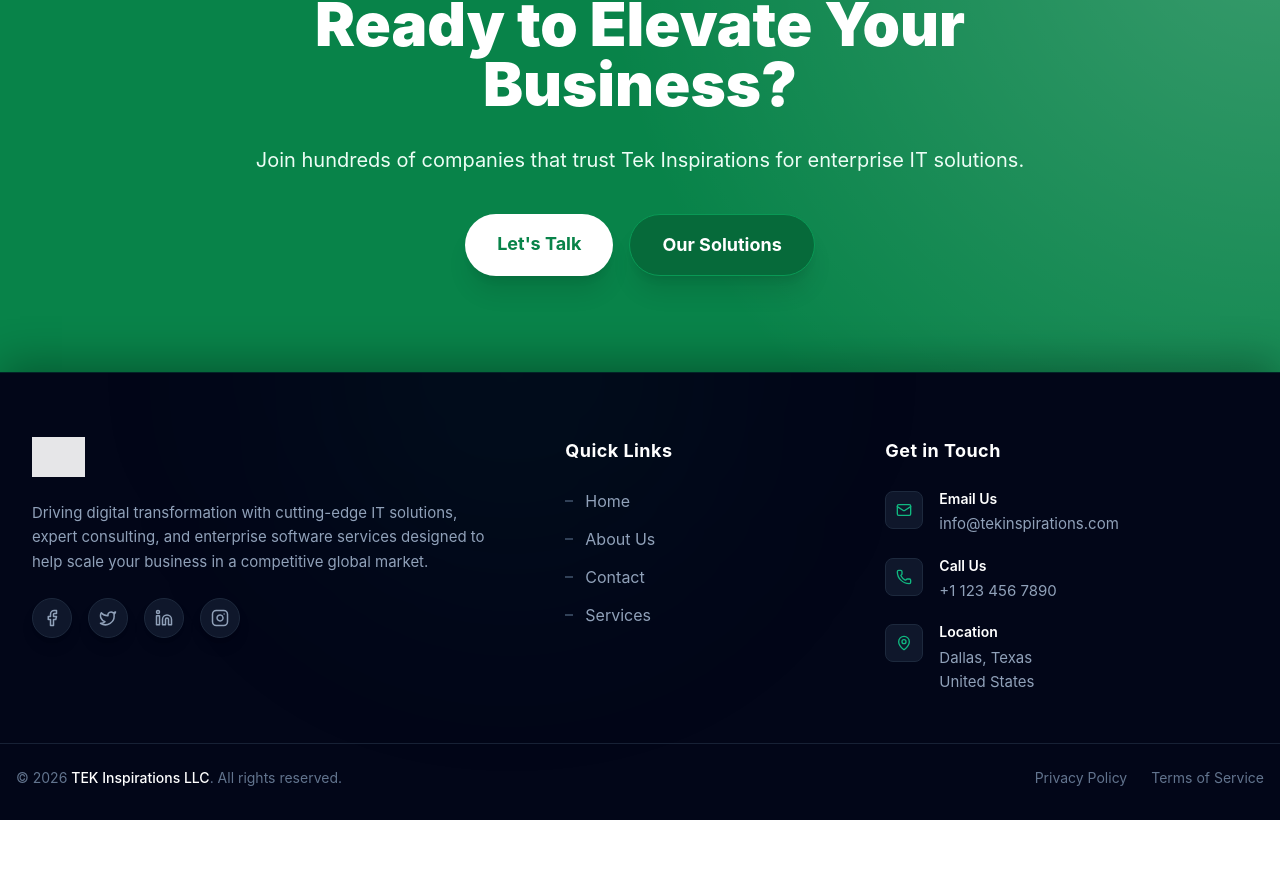
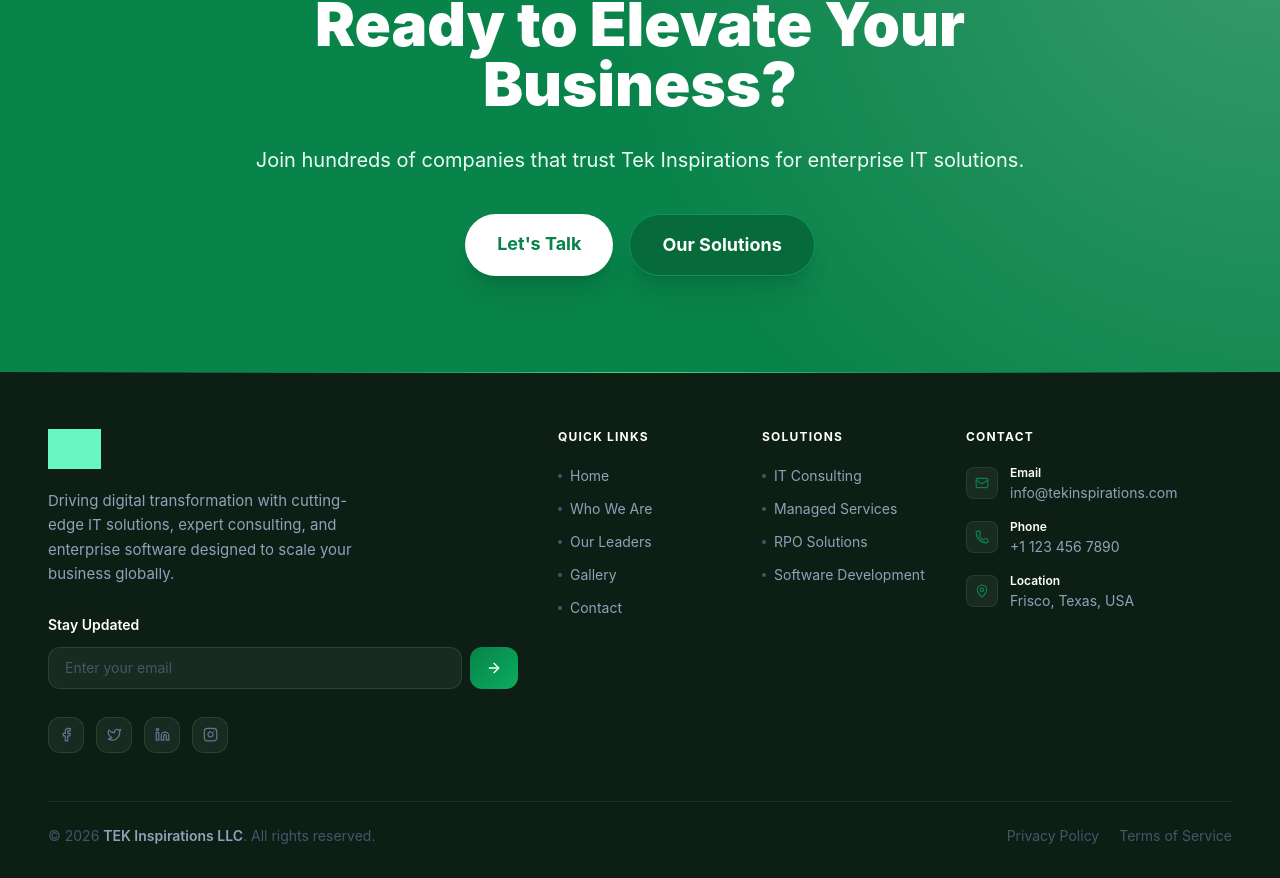
Before and after one commit to anupchauhanak6/tek-inspirations-llc, a React (Vite) app in the folder frontend/: page / in a window 1280 px wide. Shown: the part 2601-3479 px from the top of the page. Before the commit the page ends 3421 px from the top, so only its background shows below. Built offline with nearby package versions, Linux system fonts and the light colour scheme; grey boxes are pictures that could not be loaded.

Commit message:
feat: initialize frontend project structure with core pages, components, and routing system

```diff
--- a/frontend/src/components/Footer.jsx
+++ b/frontend/src/components/Footer.jsx
@@ -1,180 +1,141 @@
 import React from "react";
 import { Link } from "react-router-dom";
-import {
-  Mail,
-  Phone,
-  MapPin,
-  Facebook,
-  Twitter,
-  Linkedin,
-  Instagram,
-} from "lucide-react";
+import { Mail, Phone, MapPin, Facebook, Twitter, Linkedin, Instagram, ArrowRight } from "lucide-react";
+
+const solutions = [
+  { name: "IT Consulting",        path: "/our-solution/it-consulting" },
+  { name: "Managed Services",     path: "/our-solution/managed-services" },
+  { name: "RPO Solutions",        path: "/our-solution/rpo" },
+  { name: "Software Development", path: "/our-solution/software-development" },
+];
+
+const quickLinks = [
+  { name: "Home",        path: "/" },
+  { name: "Who We Are",  path: "/who-we-are" },
+  { name: "Our Leaders", path: "/who-we-are/our-leaders" },
+  { name: "Gallery",     path: "/gallery" },
+  { name: "Contact",     path: "/contact" },
+];
+
+const socials = [
+  { icon: Facebook,  href: "#", label: "Facebook" },
+  { icon: Twitter,   href: "#", label: "Twitter" },
+  { icon: Linkedin,  href: "#", label: "LinkedIn" },
+  { icon: Instagram, href: "#", label: "Instagram" },
+];
 
 function Footer() {
   return (
-    <footer className="bg-slate-950 text-slate-300 pt-16 pb-8 w-full mt-auto border-t border-slate-900 border-t-emerald-600/20 shadow-[0_-10px_40px_rgba(0,0,0,0.3)] relative overflow-hidden">
-      {/* Subtle emerald glow in the background as a premium touch */}
-      <div className="absolute top-0 left-1/4 w-96 h-96 bg-emerald-800/10 blur-[120px] rounded-full point-events-none -translate-y-1/2"></div>
+    <footer className="bg-[#0d1f15] text-slate-400">
+      {/* Top accent */}
+      <div className="h-px w-full"
+        style={{ background: "linear-gradient(to right, transparent, #088349, #3ddc84, #088349, transparent)" }} />
 
-      <div className="max-w-7xl mx-auto px-4 sm:px-6 lg:px-8 grid grid-cols-1 md:grid-cols-12 gap-10 lg:gap-16 mb-12 relative z-10">
-        {/* Logo & Description (Takes more horizontal space on wide screens) */}
-        <div className="col-span-1 md:col-span-12 lg:col-span-5 flex flex-col">
-          <Link to="/" className="mb-6 inline-block">
+      <div className="max-w-7xl mx-auto px-6 lg:px-12 pt-14 pb-8">
+        <div className="grid grid-cols-1 md:grid-cols-12 gap-10 pb-12 border-b border-white/8">
+
+          {/* Brand */}
+          <div className="md:col-span-12 lg:col-span-5">
+            <Link to="/">
               <img
                 src="https://www.tekinspirations.com/wp-content/uploads/2022/03/cropped-tek-logo-new-e1648224691993.png"
                 alt="TEK Inspirations"
-              className="h-10 w-auto brightness-0 invert opacity-90 hover:opacity-100 transition-opacity"
+                className="h-10 w-auto mb-5"
+                style={{ filter: "brightness(0) saturate(100%) invert(84%) sepia(43%) saturate(516%) hue-rotate(91deg) brightness(101%) contrast(94%)" }}
               />
             </Link>
-          <p className="text-slate-400 text-[15px] leading-relaxed mb-6 pr-4">
-            Driving digital transformation with cutting-edge IT solutions,
-            expert consulting, and enterprise software services designed to help
-            scale your business in a competitive global market.
+            <p className="text-slate-400 text-[15px] leading-relaxed mb-7 max-w-xs">
+              Driving digital transformation with cutting-edge IT solutions, expert consulting, and enterprise software designed to scale your business globally.
             </p>
-          {/* Social Icons */}
-          <div className="flex space-x-4">
-            <a
-              href="#"
-              className="h-10 w-10 flex items-center justify-center rounded-full bg-slate-900 text-slate-400 hover:text-white hover:bg-[#10b981] transition-all duration-300 shadow-lg border border-slate-800 hover:border-[#10b981] hover:-translate-y-1"
-            >
-              <Facebook size={18} />
+
+            {/* Newsletter */}
+            <div className="mb-7">
+              <p className="text-white text-sm font-semibold mb-3">Stay Updated</p>
+              <div className="flex gap-2">
+                <input type="email" placeholder="Enter your email"
+                  className="flex-1 bg-white/5 border border-white/10 rounded-xl px-4 py-2.5 text-sm text-slate-300 placeholder-slate-600 focus:outline-none focus:border-[#088349]/50 transition-colors" />
+                <button className="px-4 py-2.5 rounded-xl text-white transition-all hover:-translate-y-0.5"
+                  style={{ background: "linear-gradient(135deg, #088349, #0aad60)" }}>
+                  <ArrowRight size={16} />
+                </button>
+              </div>
+            </div>
+
+            {/* Socials */}
+            <div className="flex gap-3">
+              {socials.map(({ icon: Icon, href, label }) => (
+                <a key={label} href={href} aria-label={label}
+                  className="w-9 h-9 rounded-xl flex items-center justify-center border border-white/10 bg-white/5 text-slate-500 hover:text-white hover:bg-[#088349] hover:border-[#088349] transition-all duration-200 hover:-translate-y-0.5">
+                  <Icon size={15} />
                 </a>
-            <a
-              href="#"
-              className="h-10 w-10 flex items-center justify-center rounded-full bg-slate-900 text-slate-400 hover:text-white hover:bg-[#10b981] transition-all duration-300 shadow-lg border border-slate-800 hover:border-[#10b981] hover:-translate-y-1"
-            >
-              <Twitter size={18} />
-            </a>
-            <a
-              href="#"
-              className="h-10 w-10 flex items-center justify-center rounded-full bg-slate-900 text-slate-400 hover:text-white hover:bg-[#10b981] transition-all duration-300 shadow-lg border border-slate-800 hover:border-[#10b981] hover:-translate-y-1"
-            >
-              <Linkedin size={18} />
-            </a>
-            <a
-              href="#"
-              className="h-10 w-10 flex items-center justify-center rounded-full bg-slate-900 text-slate-400 hover:text-white hover:bg-[#10b981] transition-all duration-300 shadow-lg border border-slate-800 hover:border-[#10b981] hover:-translate-y-1"
-            >
-              <Instagram size={18} />
-            </a>
+              ))}
             </div>
           </div>
 
           {/* Quick Links */}
-        <div className="col-span-1 md:col-span-6 lg:col-span-3">
-          <h3 className="text-lg font-bold mb-6 text-white tracking-wide">
-            Quick Links
-          </h3>
-          <ul className="flex flex-col space-y-3.5 m-0 p-0 list-none">
-            <li>
-              <Link
-                to="/"
-                className="group flex items-center text-slate-400 hover:text-[#10b981] transition-colors duration-200"
-              >
-                <span className="w-2 h-0.5 bg-slate-700 mr-3 group-hover:bg-[#10b981] group-hover:w-4 transition-all duration-300"></span>
-                Home
+          <div className="md:col-span-6 lg:col-span-2">
+            <h3 className="text-white font-bold text-xs uppercase tracking-widest mb-5">Quick Links</h3>
+            <ul className="space-y-3">
+              {quickLinks.map(({ name, path }) => (
+                <li key={name}>
+                  <Link to={path}
+                    className="group flex items-center gap-2 text-slate-400 hover:text-white transition-colors text-[14px]">
+                    <span className="w-1 h-1 rounded-full bg-slate-600 group-hover:bg-[#088349] transition-colors" />
+                    {name}
                   </Link>
                 </li>
-            <li>
-              <Link
-                to="/about"
-                className="group flex items-center text-slate-400 hover:text-[#10b981] transition-colors duration-200"
-              >
-                <span className="w-2 h-0.5 bg-slate-700 mr-3 group-hover:bg-[#10b981] group-hover:w-4 transition-all duration-300"></span>
-                About Us
-              </Link>
-            </li>
-            <li>
-              <Link
-                to="/contact"
-                className="group flex items-center text-slate-400 hover:text-[#10b981] transition-colors duration-200"
-              >
-                <span className="w-2 h-0.5 bg-slate-700 mr-3 group-hover:bg-[#10b981] group-hover:w-4 transition-all duration-300"></span>
-                Contact
-              </Link>
-            </li>
-            <li>
-              <Link
-                to="/services"
-                className="group flex items-center text-slate-400 hover:text-[#10b981] transition-colors duration-200"
-              >
-                <span className="w-2 h-0.5 bg-slate-700 mr-3 group-hover:bg-[#10b981] group-hover:w-4 transition-all duration-300"></span>
-                Services
-              </Link>
-            </li>
+              ))}
             </ul>
           </div>
 
-        {/* Contact Info */}
-        <div className="col-span-1 md:col-span-6 lg:col-span-4">
-          <h3 className="text-lg font-bold mb-6 text-white tracking-wide">
-            Get in Touch
-          </h3>
-          <ul className="flex flex-col space-y-5 text-[15px] m-0 p-0 list-none">
-            <li className="flex items-start group">
-              <div className="p-2.5 rounded-lg bg-slate-900 border border-slate-800 group-hover:border-[#10b981]/50 group-hover:bg-[#10b981]/10 transition-colors mr-4 mt-0.5">
-                <Mail className="w-4 h-4 text-[#10b981]" />
+          {/* Solutions */}
+          <div className="md:col-span-6 lg:col-span-2">
+            <h3 className="text-white font-bold text-xs uppercase tracking-widest mb-5">Solutions</h3>
+            <ul className="space-y-3">
+              {solutions.map(({ name, path }) => (
+                <li key={name}>
+                  <Link to={path}
+                    className="group flex items-center gap-2 text-slate-400 hover:text-white transition-colors text-[14px]">
+                    <span className="w-1 h-1 rounded-full bg-slate-600 group-hover:bg-[#088349] transition-colors" />
+                    {name}
+                  </Link>
+                </li>
+              ))}
+            </ul>
+          </div>
+
+          {/* Contact */}
+          <div className="md:col-span-12 lg:col-span-3">
+            <h3 className="text-white font-bold text-xs uppercase tracking-widest mb-5">Contact</h3>
+            <ul className="space-y-4">
+              {[
+                { icon: Mail,   label: "Email",    value: "info@tekinspirations.com" },
+                { icon: Phone,  label: "Phone",    value: "+1 123 456 7890" },
+                { icon: MapPin, label: "Location", value: "Frisco, Texas, USA" },
+              ].map(({ icon: Icon, label, value }) => (
+                <li key={label} className="group flex items-start gap-3">
+                  <div className="mt-0.5 w-8 h-8 rounded-lg flex items-center justify-center bg-white/5 border border-white/8 group-hover:border-[#088349]/40 group-hover:bg-[#088349]/10 transition-all shrink-0">
+                    <Icon size={14} className="text-[#088349]" />
                   </div>
                   <div>
-                <p className="text-white text-sm font-semibold mb-1">
-                  Email Us
-                </p>
-                <p className="text-slate-400 hover:text-white transition-colors cursor-pointer">
-                  info@tekinspirations.com
-                </p>
+                    <p className="text-white text-xs font-semibold mb-0.5">{label}</p>
+                    <p className="text-slate-400 text-sm">{value}</p>
                   </div>
                 </li>
-            <li className="flex items-start group">
-              <div className="p-2.5 rounded-lg bg-slate-900 border border-slate-800 group-hover:border-[#10b981]/50 group-hover:bg-[#10b981]/10 transition-colors mr-4 mt-0.5">
-                <Phone className="w-4 h-4 text-[#10b981]" />
-              </div>
-              <div>
-                <p className="text-white text-sm font-semibold mb-1">Call Us</p>
-                <p className="text-slate-400 hover:text-white transition-colors cursor-pointer">
-                  +1 123 456 7890
-                </p>
-              </div>
-            </li>
-            <li className="flex items-start group">
-              <div className="p-2.5 rounded-lg bg-slate-900 border border-slate-800 group-hover:border-[#10b981]/50 group-hover:bg-[#10b981]/10 transition-colors mr-4 mt-0.5">
-                <MapPin className="w-4 h-4 text-[#10b981]" />
-              </div>
-              <div>
-                <p className="text-white text-sm font-semibold mb-1">
-                  Location
-                </p>
-                <p className="text-slate-400 leading-relaxed">
-                  Dallas, Texas
-                  <br />
-                  United States
-                </p>
-              </div>
-            </li>
+              ))}
             </ul>
           </div>
         </div>
 
-      {/* Copyright Line */}
-      <div className="border-t border-slate-800/80 pt-6 px-4 relative z-10">
-        <div className="max-w-7xl mx-auto flex flex-col md:flex-row justify-between items-center text-sm text-slate-500">
-          <p className="mb-4 md:mb-0">
-            &copy; {new Date().getFullYear()}{" "}
-            <span className="text-white font-medium">TEK Inspirations LLC</span>
-            . All rights reserved.
+        {/* Bottom */}
+        <div className="pt-6 flex flex-col md:flex-row justify-between items-center gap-4 text-sm text-slate-600">
+          <p>
+            © {new Date().getFullYear()}{" "}
+            <span className="text-slate-400 font-semibold">TEK Inspirations LLC</span>. All rights reserved.
           </p>
-          <div className="flex space-x-6">
-            <Link
-              to="/privacy-policy"
-              className="hover:text-white transition-colors"
-            >
-              Privacy Policy
-            </Link>
-            <Link
-              to="/terms-of-service"
-              className="hover:text-white transition-colors"
-            >
-              Terms of Service
-            </Link>
+          <div className="flex gap-5">
+            <Link to="/privacy-policy" className="hover:text-slate-300 transition-colors">Privacy Policy</Link>
+            <Link to="/terms-of-service" className="hover:text-slate-300 transition-colors">Terms of Service</Link>
           </div>
         </div>
       </div>
```
Lines whose indentation alone changed are shown as unchanged.
